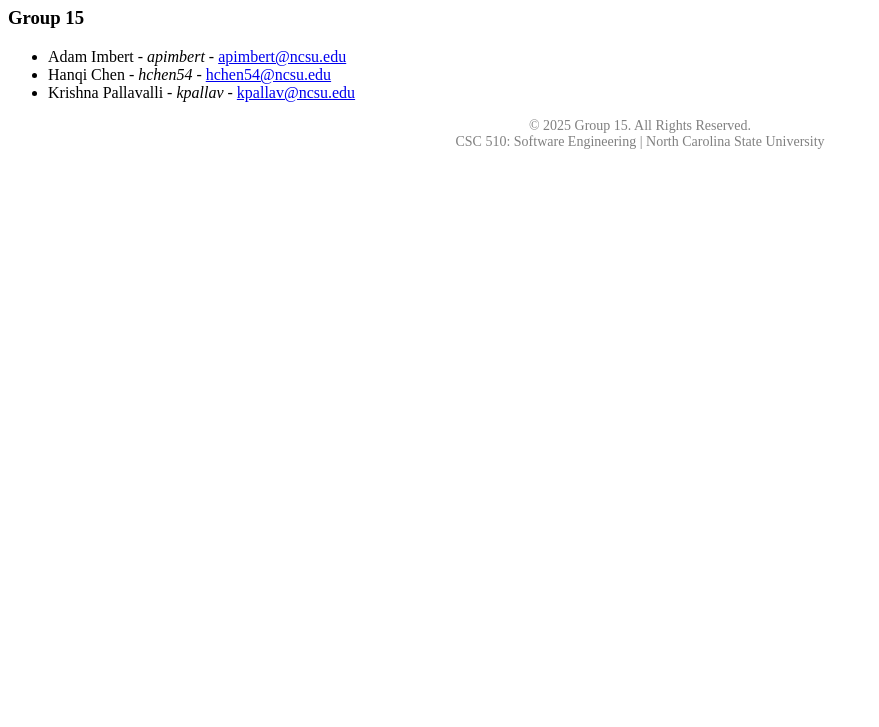
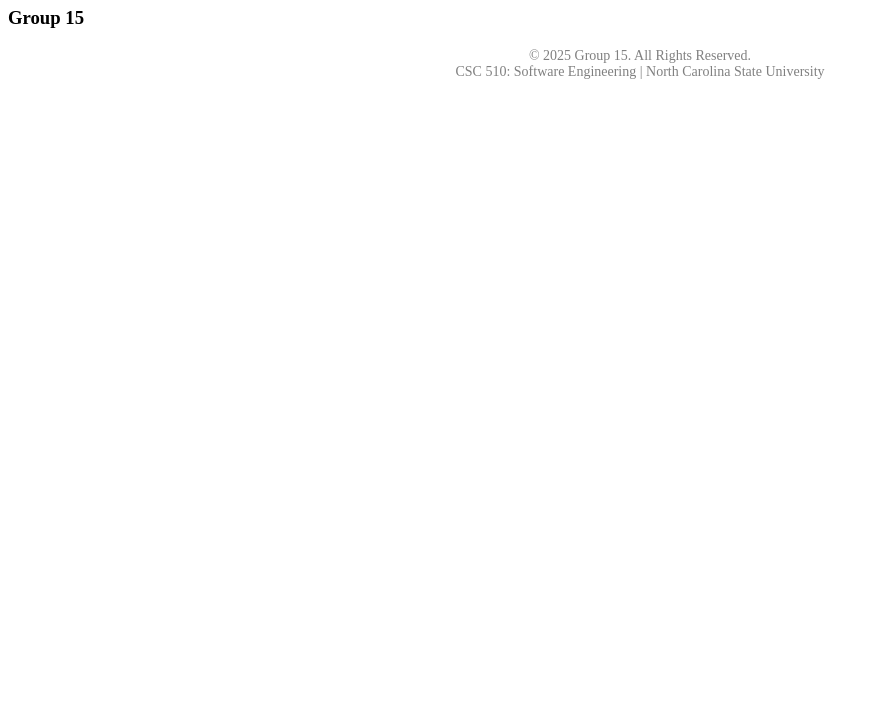
Before and after one commit to csc-510-group-15/git-homework2, a plain HTML site: page team.html in a window 1280 px wide. Shown: the part 73-800 px from the top of the page, without its empty margins (0-879 px from the left). Drawn offline with Linux system fonts and the light colour scheme.

Commit message:
removed changes for testing

```diff
--- a/team.html
+++ b/team.html
@@ -5,11 +5,7 @@
 <h1>Homework 2 - Share Code</h1>
 <h3>Group 15</h3>
 
-<ul>
-  <li>Adam Imbert - <i>apimbert</i> - <a href="mailto:apimbert@ncsu.edu">apimbert@ncsu.edu</a></li>
-  <li>Hanqi Chen - <i>hchen54</i> - <a href="mailto:hchen54@ncsu.edu">hchen54@ncsu.edu</a></li>
-  <li>Krishna Pallavalli - <i>kpallav</i> - <a href="mailto:kpallav@ncsu.edu">kpallav@ncsu.edu</a></li>
-</ul>
+
 
 <footer>
   <p style="text-align: center; font-size: 14px; color: gray;">
```
